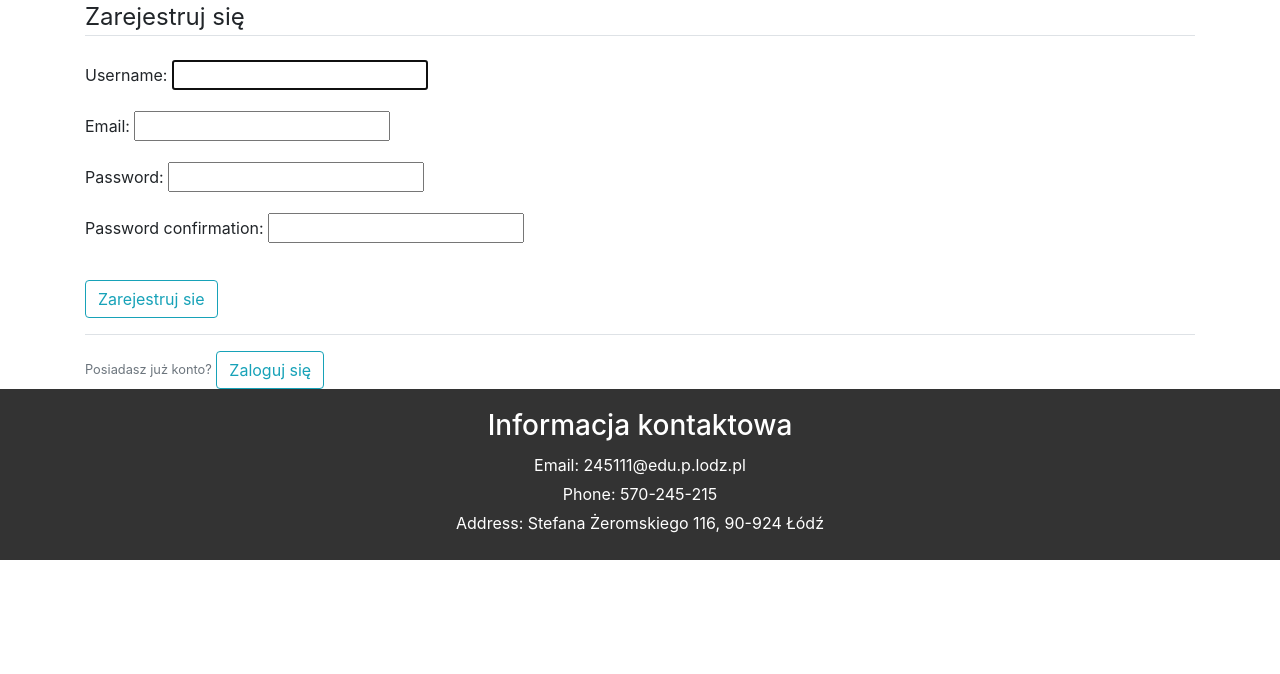
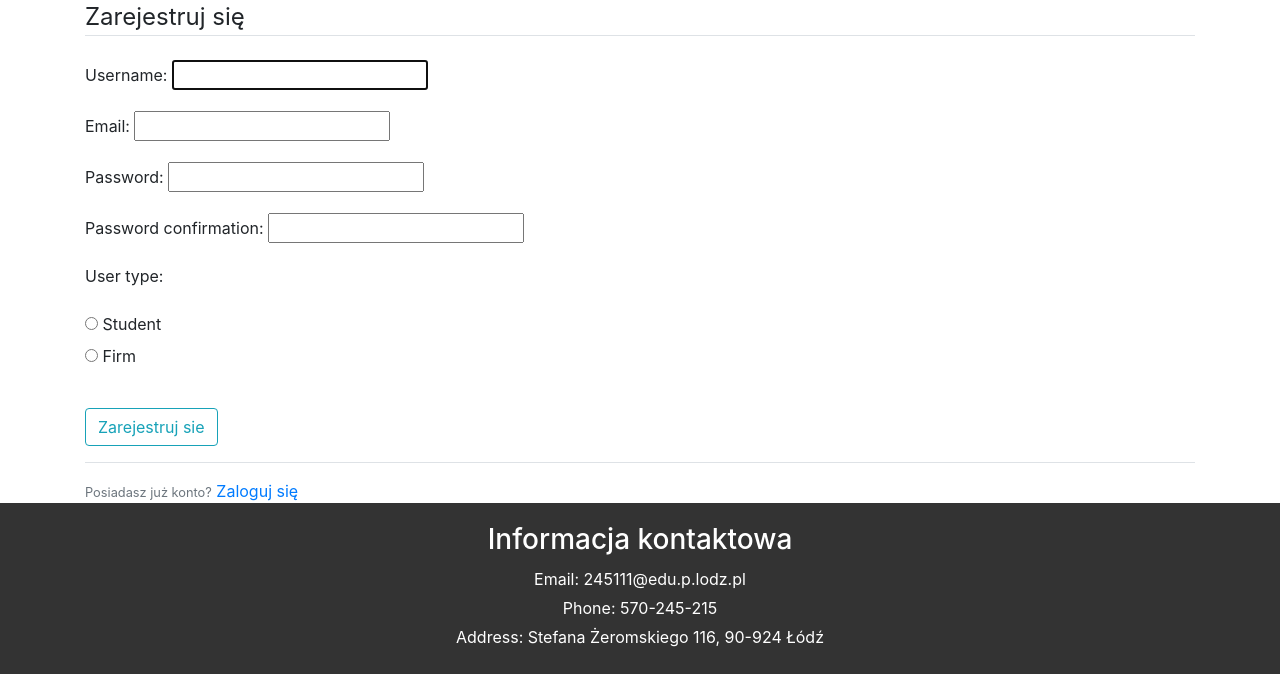
Before and after one commit to MarekKoprek/WCPL, a Django app: page /register/ in a window 1280 px wide. Shown: the part 127-801 px from the top of the page. Before the commit the page ends 687 px from the top, so only its background shows below. Run offline with Django 5.2, Linux system fonts and the light colour scheme; some libraries are stand-ins or nearby versions.

Commit message:
Changes to forms

```diff
--- a/users/forms.py
+++ b/users/forms.py
@@ -5,11 +5,19 @@ from django.contrib.auth.models import User
 
 class UserRegisterForm(UserCreationForm):
     email = forms.EmailField()
+    USER_TYPE_CHOICES = (
+        ('student', 'Student'),
+        ('firm', 'Firm'),
+    )
+    user_type = forms.ChoiceField(
+        widget=forms.RadioSelect,
+        choices=USER_TYPE_CHOICES,
+    )
 
 
     class Meta:
         model = User
-        fields = ['username', 'email','password1', 'password2']
+        fields = ['username', 'email','password1', 'password2', 'user_type']
 
     def __init__(self, *args, **kwargs):
         super(UserRegisterForm, self).__init__(*args, **kwargs)
--- a/users/templates/users/login.html
+++ b/users/templates/users/login.html
@@ -12,14 +12,13 @@
         <fieldset class="form-group">
             <legend class="border-bottom mb-4">Zaloguj się</legend>
             {{form.as_p}}
-
         </fieldset>
         <div class="form-group">
             <button class="btn btn-outline-info" type="submit">Zaloguj sie</button>
         </div>
         <div class="border-top pt-3">
             <small class="text-muted">Nie posiadasz jeszcze konta?</small>
-            <button class="btn btn-outline-info" type="button">Zarejestruj się</button>
+            <a input type="button" href="{% url 'register' %}">Zarejestruj się</a>
             <br>
         </div>
     </form>
--- a/users/templates/users/register.html
+++ b/users/templates/users/register.html
@@ -19,7 +19,7 @@
         </div>
         <div class="border-top pt-3">
             <small class="text-muted">Posiadasz już konto?</small>
-            <button class="btn btn-outline-info" type="button">Zaloguj się</button>
+             <a input type="button" href="{% url 'login' %}">Zaloguj się</a>
         </div>
     </form>
 </div>
```
Also changed, not shown: db.sqlite3.
